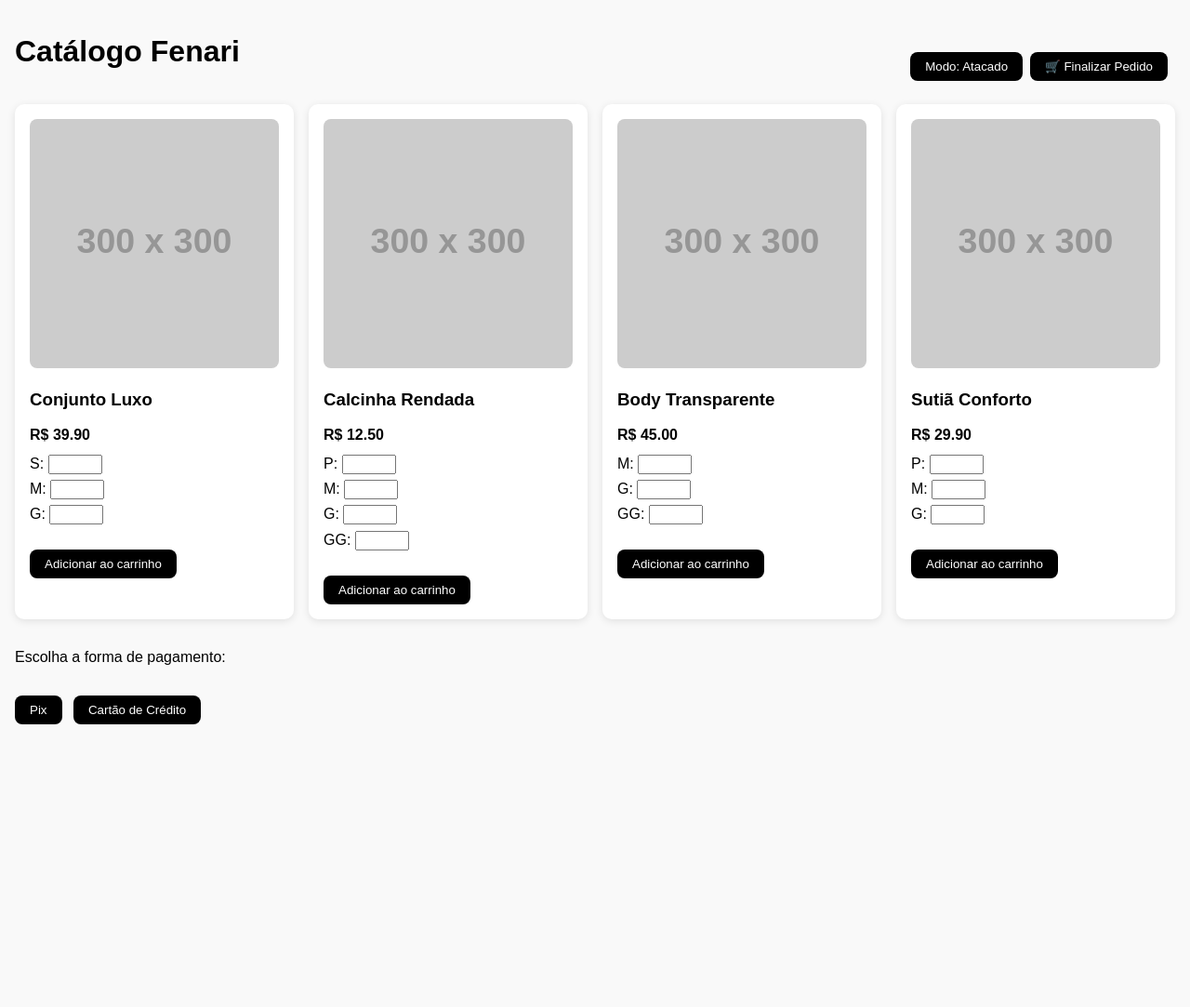
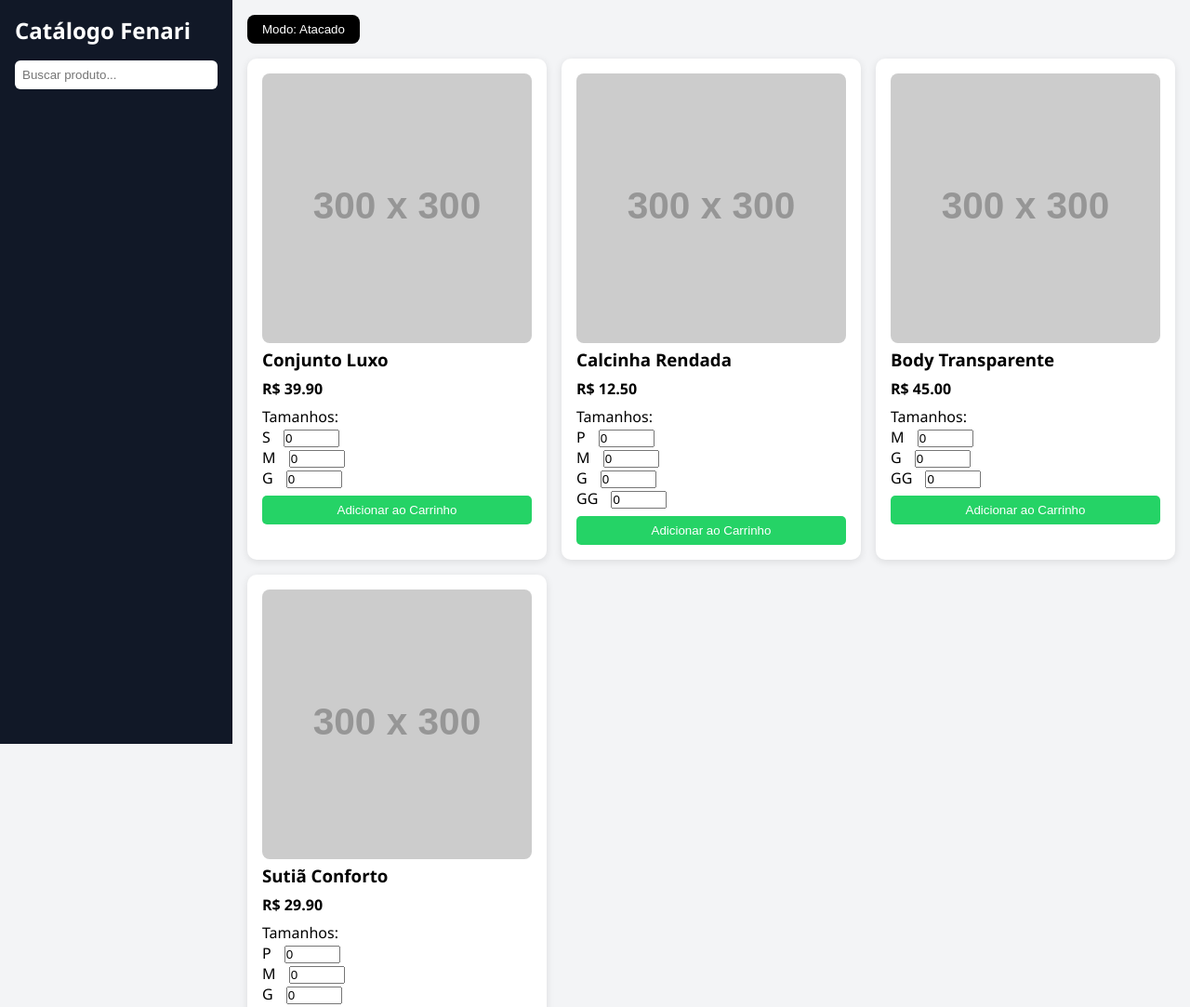
Before and after one commit to Ruvens-Ponte/cat-logo-fenary, a plain HTML site: page index.html in a window 1280 px wide. Shown: the top 1083 px of the page at 93% size. Before the commit the page ends 800 px from the top, so only its background shows below. Drawn offline with Linux system fonts and the light colour scheme; placeholder pictures from the web are drawn by us.

Commit message:
Update index.html

```diff
--- a/index.html
+++ b/index.html
@@ -5,35 +5,115 @@
   <meta name="viewport" content="width=device-width, initial-scale=1.0" />
   <title>Catálogo Fenari</title>
   <style>
-    body { font-family: Arial, sans-serif; padding: 1rem; margin: 0; background: #f9f9f9; }
-    header { display: flex; justify-content: space-between; align-items: center; flex-wrap: wrap; }
-    .modo-btn, .carrinho-btn, .btn-pedir, .forma-pagamento-btn {
-      padding: 0.5rem 1rem; background: black; color: white; border: none; cursor: pointer; border-radius: 8px; margin-top: 1rem; margin-right: 0.5rem;
+    * { box-sizing: border-box; margin: 0; padding: 0; }
+    body {
+      font-family: 'Segoe UI', Tahoma, Geneva, Verdana, sans-serif;
+      background-color: #f3f4f6;
+      display: flex;
     }
-    .produtos { display: grid; grid-template-columns: repeat(auto-fit, minmax(250px, 1fr)); gap: 1rem; margin-top: 1rem; }
-    .produto { background: white; padding: 1rem; border-radius: 10px; box-shadow: 0 2px 8px rgba(0,0,0,0.1); }
-    .produto img { width: 100%; border-radius: 8px; }
+    aside {
+      width: 250px;
+      background-color: #111827;
+      color: white;
+      padding: 1rem;
+      height: 100vh;
+    }
+    aside h2 {
+      font-size: 1.5rem;
+      margin-bottom: 1rem;
+    }
+    .main {
+      flex-grow: 1;
+      padding: 1rem;
+    }
+    header {
+      display: flex;
+      justify-content: space-between;
+      align-items: center;
+      flex-wrap: wrap;
+      margin-bottom: 1rem;
+    }
+    .modo-btn {
+      padding: 0.5rem 1rem;
+      background: black;
+      color: white;
+      border: none;
+      cursor: pointer;
+      border-radius: 8px;
+    }
+    .filtro {
+      margin-top: 1rem;
+    }
+    .filtro input {
+      padding: 0.5rem;
+      width: 100%;
+      border: none;
+      border-radius: 6px;
+    }
+    .produtos {
+      display: grid;
+      grid-template-columns: repeat(auto-fit, minmax(250px, 1fr));
+      gap: 1rem;
+    }
+    .produto {
+      background: white;
+      padding: 1rem;
+      border-radius: 10px;
+      box-shadow: 0 2px 8px rgba(0,0,0,0.1);
+    }
+    .produto img {
+      width: 100%;
+      border-radius: 8px;
+    }
     .preco { font-weight: bold; margin: 0.5rem 0; }
-    .tamanhos { display: flex; flex-direction: column; margin-bottom: 0.5rem; }
-    .tamanhos label { margin: 0.2rem 0; }
-    .controle { margin-top: 1rem; display: flex; justify-content: space-between; align-items: center; flex-wrap: wrap; }
+    .btn-pedir, .finalizar {
+      background: #25d366;
+      color: white;
+      padding: 0.5rem;
+      border: none;
+      border-radius: 5px;
+      cursor: pointer;
+      width: 100%;
+      margin-top: 0.5rem;
+    }
+    .qtd-input {
+      width: 60px;
+      margin-left: 10px;
+    }
+    .carrinho, .pagamento {
+      margin-top: 1rem;
+      background: white;
+      padding: 1rem;
+      border-radius: 10px;
+      box-shadow: 0 2px 6px rgba(0,0,0,0.1);
+    }
   </style>
 </head>
 <body>
-  <header>
-    <h1>Catálogo Fenari</h1>
-    <div class="controle">
+  <aside>
+    <h2>Catálogo Fenari</h2>
+    <div class="filtro">
+      <input type="text" id="pesquisa" placeholder="Buscar produto..." oninput="filtrarProdutos()" />
+    </div>
+  </aside>
+  <div class="main">
+    <header>
       <button class="modo-btn" onclick="alternarModo()">Modo: Atacado</button>
-      <button class="carrinho-btn" onclick="finalizarPedido()">🛒 Finalizar Pedido</button>
+    </header>
+    <section class="produtos" id="produtos"></section>
+    <div class="pagamento">
+      <label>Forma de Pagamento:</label><br>
+      <input type="radio" name="pagamento" value="Pix" checked> Pix
+      <input type="radio" name="pagamento" value="Cartão de Crédito"> Cartão de Crédito
     </div>
-  </header>
-
-  <section class="produtos" id="produtos"></section>
+    <div class="carrinho">
+      <button class="finalizar" onclick="finalizarPedido()">Finalizar Pedido no WhatsApp</button>
+    </div>
+  </div>
 
   <script>
     let modo = 'atacado';
     let carrinho = [];
-    let formaPagamento = 'Pix';
 
     const produtos = [
       { nome: 'Conjunto Luxo', precoAtacado: 39.90, imagem: 'https://via.placeholder.com/300', tamanhos: ['S', 'M', 'G'] },
@@ -48,26 +128,26 @@
       renderizarProdutos();
     }
 
-    function renderizarProdutos() {
+    function renderizarProdutos(filtro = '') {
       const container = document.getElementById('produtos');
       container.innerHTML = '';
 
-      produtos.forEach((produto, index) => {
+      produtos.filter(p => p.nome.toLowerCase().includes(filtro.toLowerCase())).forEach((produto, index) => {
         const preco = modo === 'atacado' ? produto.precoAtacado : produto.precoAtacado * 2;
-        let tamanhosHTML = '';
-        produto.tamanhos.forEach(t => {
-          tamanhosHTML += `
-            <label>${t}: <input type="number" min="0" id="qtd-${index}-${t}" style="width: 50px;" /></label>
-          `;
-        });
+        let tamanhosHtml = produto.tamanhos.map(t => `
+          <label>${t}
+            <input type="number" min="0" value="0" class="qtd-input" id="prod-${index}-tam-${t}" />
+          </label><br>
+        `).join('');
 
         container.innerHTML += `
           <div class="produto">
             <img src="${produto.imagem}" alt="${produto.nome}" />
             <h3>${produto.nome}</h3>
             <p class="preco">R$ ${preco.toFixed(2)}</p>
-            <div class="tamanhos">${tamanhosHTML}</div>
-            <button class="btn-pedir" onclick="adicionarCarrinho(${index})">Adicionar ao carrinho</button>
+            <p>Tamanhos:</p>
+            ${tamanhosHtml}
+            <button class="btn-pedir" onclick="adicionarCarrinho(${index})">Adicionar ao Carrinho</button>
           </div>
         `;
       });
@@ -76,57 +156,46 @@
     function adicionarCarrinho(index) {
       const produto = produtos[index];
       const preco = modo === 'atacado' ? produto.precoAtacado : produto.precoAtacado * 2;
-      let totalQuantidade = 0;
-      let tamanhosSelecionados = {};
+      const item = { nome: produto.nome, preco: preco, tamanhos: [] };
 
       produto.tamanhos.forEach(t => {
-        const qtd = parseInt(document.getElementById(`qtd-${index}-${t}`).value || '0');
-        if (qtd > 0) {
-          tamanhosSelecionados[t] = qtd;
-          totalQuantidade += qtd;
-        }
+        const qtd = parseInt(document.getElementById(`prod-${index}-tam-${t}`).value);
+        if (qtd > 0) item.tamanhos.push({ tamanho: t, qtd });
       });
 
-      if (totalQuantidade > 0) {
-        carrinho.push({ nome: produto.nome, preco, tamanhos: tamanhosSelecionados });
-        alert(`${produto.nome} adicionado ao carrinho.`);
+      if (item.tamanhos.length > 0) {
+        carrinho.push(item);
+        alert('Produto adicionado ao carrinho!');
       } else {
-        alert('Selecione ao menos uma quantidade.');
+        alert('Informe ao menos uma quantidade para adicionar ao carrinho.');
       }
     }
 
-    function selecionarFormaPagamento(tipo) {
-      formaPagamento = tipo;
-      alert(`Forma de pagamento: ${tipo}`);
+    function finalizarPedido() {
+      const formaPagamento = document.querySelector('input[name="pagamento"]:checked').value;
+      let mensagem = `*Pedido Fenari*%0AForma de pagamento: ${formaPagamento}%0A`;
+      let total = 0;
+
+      carrinho.forEach(item => {
+        mensagem += `\nProduto: ${item.nome}\n`;
+        item.tamanhos.forEach(t => {
+          mensagem += `Tamanho: ${t.tamanho} - Qtd: ${t.qtd}\n`;
+          total += item.preco * t.qtd;
+        });
+        mensagem += `Subtotal: R$ ${(item.preco * item.tamanhos.reduce((s, t) => s + t.qtd, 0)).toFixed(2)}\n`;
+      });
+
+      mensagem += `\n*Total: R$ ${total.toFixed(2)}*`;
+      const link = `https://wa.me/?text=${encodeURIComponent(mensagem)}`;
+      window.open(link, '_blank');
     }
 
-    function finalizarPedido() {
-      if (carrinho.length === 0) {
-        alert('Seu carrinho está vazio.');
-        return;
-      }
-
-      let mensagem = 'Olá! Gostaria de fazer um pedido:%0A';
-      let total = 0;
-      carrinho.forEach(item => {
-        mensagem += `%0A${item.nome} - R$ ${item.preco.toFixed(2)}`;
-        for (const [tamanho, qtd] of Object.entries(item.tamanhos)) {
-          mensagem += `%0A  Tamanho ${tamanho}: ${qtd}x`;
-        }
-        total += item.preco * Object.values(item.tamanhos).reduce((a, b) => a + b, 0);
-      });
-      mensagem += `%0A%0ATotal: R$ ${total.toFixed(2)}%0AForma de pagamento: ${formaPagamento}`;
-
-      window.open(`https://wa.me/?text=${mensagem}`, '_blank');
+    function filtrarProdutos() {
+      const filtro = document.getElementById('pesquisa').value;
+      renderizarProdutos(filtro);
     }
 
     renderizarProdutos();
   </script>
-
-  <div style="margin-top: 2rem;">
-    <p>Escolha a forma de pagamento:</p>
-    <button class="forma-pagamento-btn" onclick="selecionarFormaPagamento('Pix')">Pix</button>
-    <button class="forma-pagamento-btn" onclick="selecionarFormaPagamento('Cartão de Crédito')">Cartão de Crédito</button>
-  </div>
 </body>
 </html>
```
